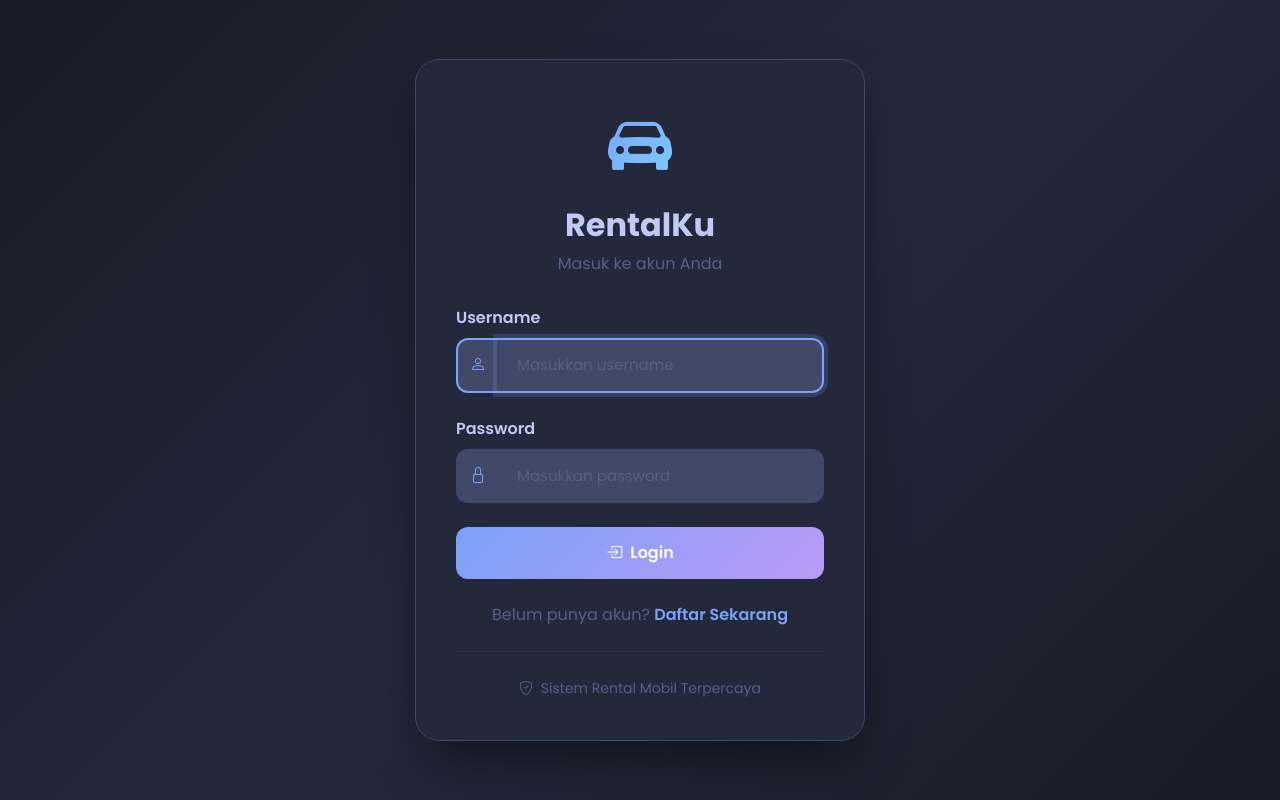
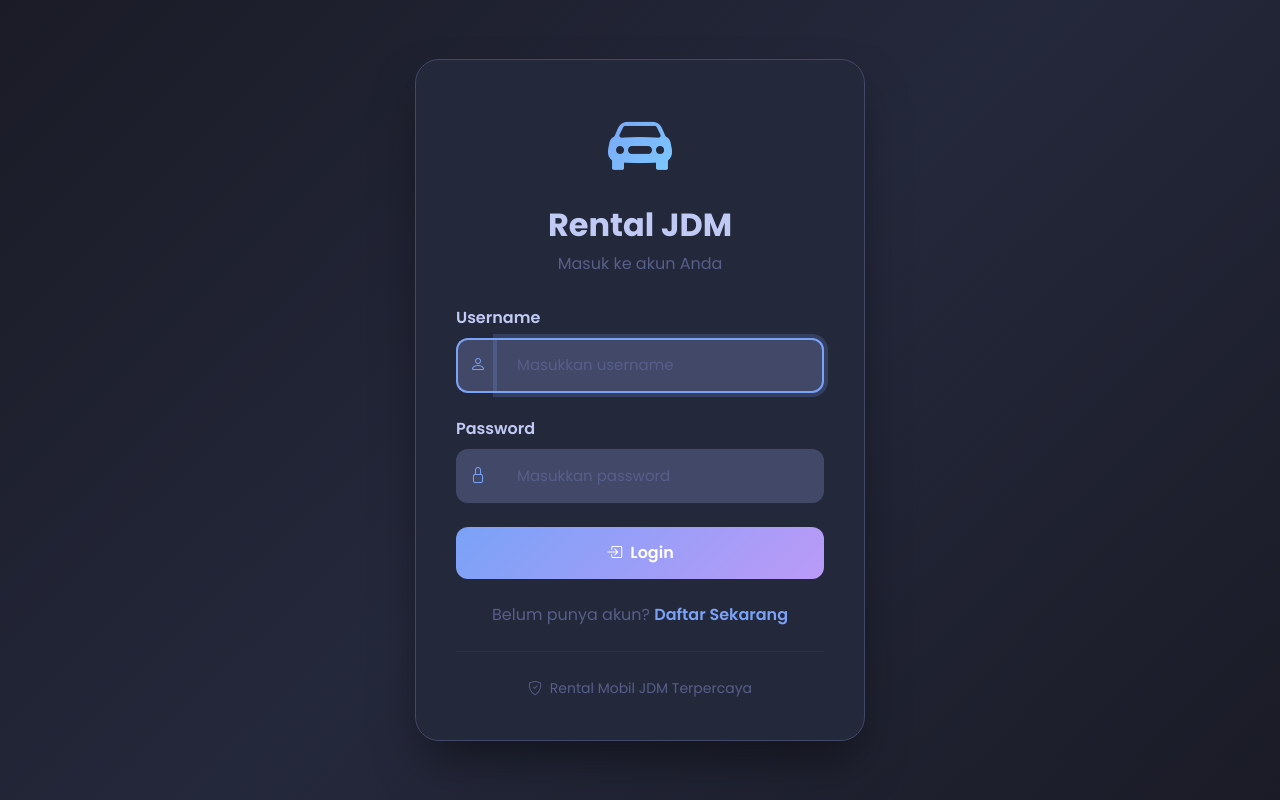
Before and after one commit to kuzanf3b/kansei-rental, a PHP site: page /index.php?page=login in a window 1280 px wide. Run offline with PHP 8.4, Linux system fonts and the light colour scheme.

Commit message:
Update branding from "RentalKu" to "Rental JDM" across multiple pages

```diff
--- a/index.php
+++ b/index.php
@@ -196,7 +196,7 @@ if (isset($_SESSION['user_id']) && in_array($page, $public_pages)) {
 <head>
     <meta charset="UTF-8">
     <meta name="viewport" content="width=device-width, initial-scale=1.0">
-    <title>RentalKu - <?= ucfirst($page) ?></title>
+    <title>RJDM - <?= ucfirst($page) ?></title>
     <link rel="icon" type="image/png" href="./assets/car-tokyonight.png" />
 
     <!-- Bootstrap CSS -->
@@ -221,7 +221,7 @@ if (isset($_SESSION['user_id']) && in_array($page, $public_pages)) {
         <nav class="top-navbar">
             <a href="index.php?page=dashboard" class="logo">
                 <i class="bi bi-car-front-fill"></i>
-                <span>RentalKu</span>
+                <span>Rental JDM</span>
             </a>
             <div class="user-section">
                 <div class="user-info">
--- a/pages/dashboard.php
+++ b/pages/dashboard.php
@@ -38,7 +38,7 @@ $mobil_percentage = $mobil_total > 0 ? round(($mobil_tersedia / $mobil_total) *
         <div class="row align-items-center">
             <div class="col-md-8">
                 <h2 style="color: #1a1b26;"><i class="bi bi-emoji-smile me-2"></i>Selamat Datang, <?= $_SESSION['username'] ?>!</h2>
-                <p class="mb-3" style="color: #24283b;">Kelola bisnis rental mobil Anda dengan mudah dan efisien.</p>
+                <p class="mb-3" style="color: #24283b;">Kelola bisnis rental mobil JDM Anda dengan mudah dan efisien.</p>
                 <div class="datetime-display" style="color: #1a1b26;">
                     <i class="bi bi-calendar-event me-2"></i>
                     <span id="currentDateTime">Loading...</span>
--- a/pages/login.php
+++ b/pages/login.php
@@ -54,7 +54,7 @@ if ($_SERVER['REQUEST_METHOD'] == 'POST') {
     <div class="auth-card animate__animated animate__fadeInUp">
         <div class="auth-logo">
             <i class="bi bi-car-front-fill"></i>
-            <h2>RentalKu</h2>
+            <h2>Rental JDM</h2>
             <p class="text-muted">Masuk ke akun Anda</p>
         </div>
 
@@ -109,7 +109,7 @@ if ($_SERVER['REQUEST_METHOD'] == 'POST') {
         <div class="text-center">
             <small class="text-muted">
                 <i class="bi bi-shield-check me-1"></i>
-                Sistem Rental Mobil Terpercaya
+                Rental Mobil JDM Terpercaya
             </small>
         </div>
     </div>
--- a/pages/register.php
+++ b/pages/register.php
@@ -54,7 +54,7 @@ if ($_SERVER['REQUEST_METHOD'] == 'POST') {
         <div class="auth-logo">
             <i class="bi bi-person-plus-fill"></i>
             <h2>Daftar Akun</h2>
-            <p class="text-muted">Bergabung dengan RentalKu</p>
+            <p class="text-muted">Bergabung dengan RJDM</p>
         </div>
 
         <?php if ($error): ?>
```
